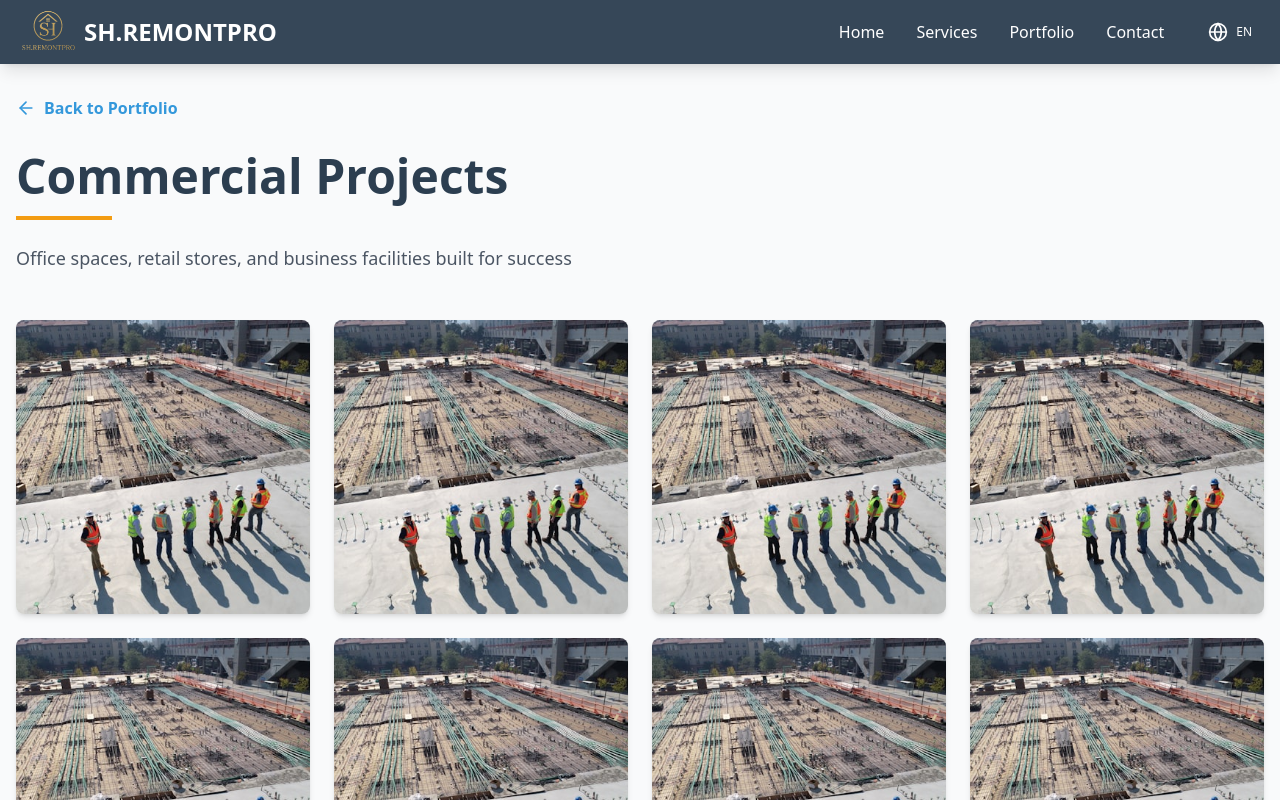
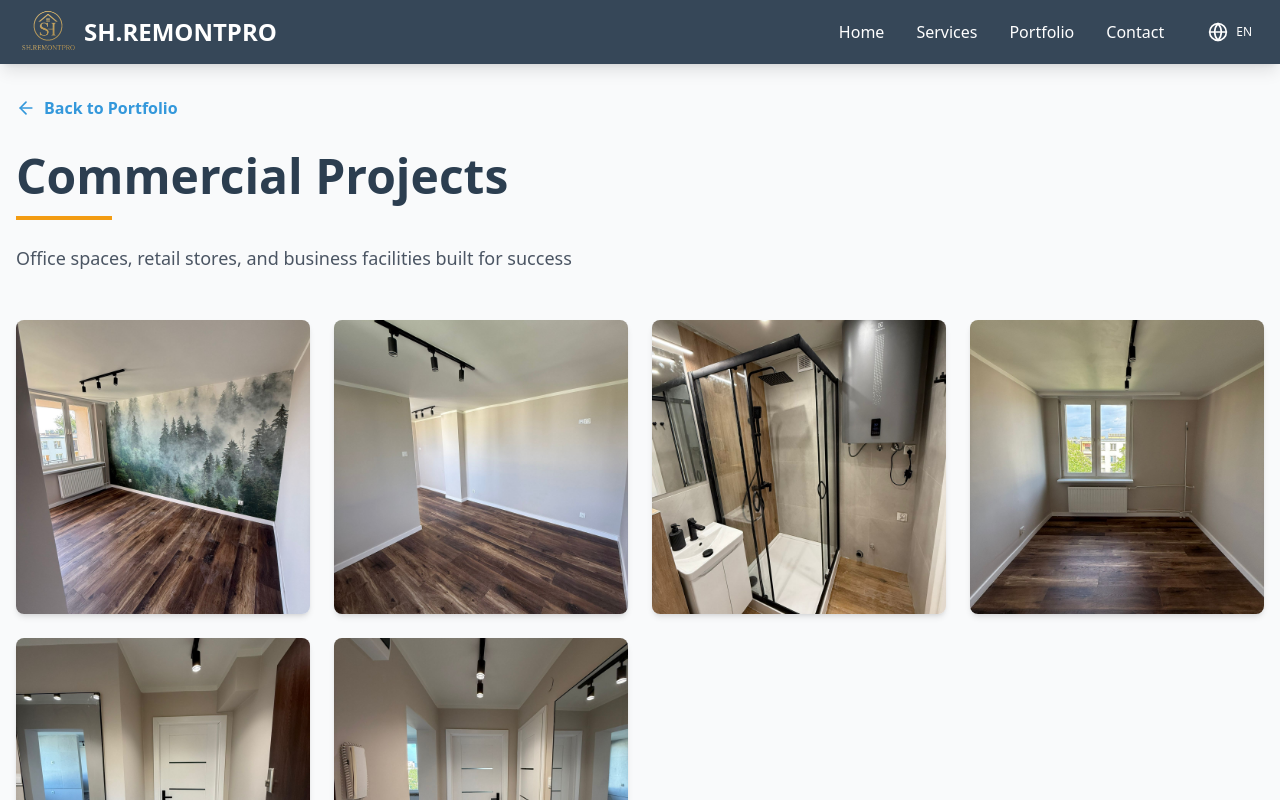
Before and after one commit to AlexBelz123/construction, a React (Vite) app: page /commercial in a window 1280 px wide. Shown: the top 800 px of the page. Built offline with nearby package versions, Linux system fonts and the light colour scheme.

Commit message:
updated footer

```diff
--- a/src/components/Footer.tsx
+++ b/src/components/Footer.tsx
@@ -6,10 +6,11 @@ export default function Footer() {
   const currentYear = new Date().getFullYear();
 
   const socialLinks = [
-    { icon: Facebook, href: '#', label: 'Facebook' },
-    { icon: Twitter, href: '#', label: 'Twitter' },
-    { icon: Instagram, href: '#', label: 'Instagram' },
-    { icon: Linkedin, href: '#', label: 'LinkedIn' },
+    {
+      icon: Instagram,
+      href: 'https://www.instagram.com/sh.remontpro?igsh=aThmZTJsOG13emo%3D&utm_source=qr',
+      label: 'Instagram',
+    },
   ];
 
   return (
@@ -34,7 +35,9 @@ export default function Footer() {
 
           {/* Quick Links */}
           <div>
-            <h4 className="text-lg font-semibold mb-4">{t('footer.quickLinks')}</h4>
+            <h4 className="text-lg font-semibold mb-4">
+              {t('footer.quickLinks')}
+            </h4>
             <ul className="space-y-2">
               {[
                 { name: t('nav.home'), href: 'home' },
@@ -56,7 +59,9 @@ export default function Footer() {
 
           {/* Social Media */}
           <div>
-            <h4 className="text-lg font-semibold mb-4">{t('footer.followUs')}</h4>
+            <h4 className="text-lg font-semibold mb-4">
+              {t('footer.followUs')}
+            </h4>
             <div className="flex space-x-4">
               {socialLinks.map((social) => {
                 const Icon = social.icon;
@@ -64,6 +69,8 @@ export default function Footer() {
                   <a
                     key={social.label}
                     href={social.href}
+                    target="_blank"
+                    referrerPolicy="no-referrer"
                     aria-label={social.label}
                     className="w-10 h-10 bg-[#3498DB] hover:bg-[#F39C12] rounded-full flex items-center justify-center transition-colors"
                   >
--- a/src/components/GalleryPage.tsx
+++ b/src/components/GalleryPage.tsx
@@ -1,9 +1,9 @@
-import { useParams, Link, useNavigate } from "react-router-dom";
-import { ArrowLeft } from "lucide-react";
-import { useState, useEffect } from "react";
-import { useTranslation } from "react-i18next";
-import Navigation from "./Navigation";
-import Footer from "./Footer";
+import { useParams, Link, useNavigate } from 'react-router-dom';
+import { ArrowLeft } from 'lucide-react';
+import { useState, useEffect } from 'react';
+import { useTranslation } from 'react-i18next';
+import Navigation from './Navigation';
+import Footer from './Footer';
 
 export default function GalleryPage() {
   const { assetType } = useParams<{ assetType: string }>();
@@ -17,42 +17,33 @@ export default function GalleryPage() {
     window.scrollTo(0, 0);
   }, []);
 
-  const galleryData: Record<string, { title: string; description: string; images: string[] }> = {
+  const galleryData: Record<
+    string,
+    { title: string; description: string; images: string[] }
+  > = {
     residential: {
       title: t('gallery.residential.title'),
       description: t('gallery.residential.description'),
-      images: Array(12).fill("/placeholder-image.jpg"),
+      images: Array.from({ length: 8 }, (_, i) => `/residential/${i + 1}.jpeg`),
     },
     commercial: {
       title: t('gallery.commercial.title'),
       description: t('gallery.commercial.description'),
-      images: Array(12).fill("/placeholder-image.jpg"),
+      images: Array.from({ length: 6 }, (_, i) => `/commercial/${i + 1}.jpeg`),
     },
     industrial: {
       title: t('gallery.industrial.title'),
       description: t('gallery.industrial.description'),
-      images: Array(12).fill("/placeholder-image.jpg"),
-    },
-    renovation: {
-      title: t('gallery.renovation.title'),
-      description: t('gallery.renovation.description'),
-      images: Array(12).fill("/placeholder-image.jpg"),
-    },
-    landscaping: {
-      title: t('gallery.landscaping.title'),
-      description: t('gallery.landscaping.description'),
-      images: Array(12).fill("/placeholder-image.jpg"),
-    },
-    infrastructure: {
-      title: t('gallery.infrastructure.title'),
-      description: t('gallery.infrastructure.description'),
-      images: Array(12).fill("/placeholder-image.jpg"),
+      images: Array.from({ length: 4 }, (_, i) => `/industrial/${i + 1}.jpeg`),
     },
   };
 
   const currentGallery = assetType ? galleryData[assetType] : null;
 
-  const handleMouseMove = (e: React.MouseEvent<HTMLDivElement>, index: number) => {
+  const handleMouseMove = (
+    e: React.MouseEvent<HTMLDivElement>,
+    index: number
+  ) => {
     const rect = e.currentTarget.getBoundingClientRect();
     const x = ((e.clientX - rect.left) / rect.width) * 100;
     const y = ((e.clientY - rect.top) / rect.height) * 100;
@@ -78,8 +69,13 @@ export default function GalleryPage() {
     return (
       <div className="min-h-screen bg-gray-50 flex items-center justify-center">
         <div className="text-center">
-          <h1 className="text-4xl font-bold text-[#2C3E50] mb-4">{t('gallery.notFound')}</h1>
-          <Link to="/" className="text-[#3498DB] hover:text-[#F39C12] transition-colors">
+          <h1 className="text-4xl font-bold text-[#2C3E50] mb-4">
+            {t('gallery.notFound')}
+          </h1>
+          <Link
+            to="/"
+            className="text-[#3498DB] hover:text-[#F39C12] transition-colors"
+          >
             {t('gallery.returnHome')}
           </Link>
         </div>
@@ -88,7 +84,7 @@ export default function GalleryPage() {
   }
 
   return (
-    <div className="min-h-screen bg-gray-50">
+    <div className="min-h-screen bg-gray-50 flex flex-col">
       <Navigation />
 
       <div className="pt-24 pb-20">
@@ -120,9 +116,12 @@ export default function GalleryPage() {
                 <div
                   className="absolute inset-0 transition-transform duration-100 ease-out"
                   style={{
-                    transform: hoveredIndex === index
-                      ? `scale(2) translate(${50 - mousePosition.x}%, ${50 - mousePosition.y}%)`
-                      : 'scale(1) translate(0, 0)',
+                    transform:
+                      hoveredIndex === index
+                        ? `scale(2) translate(${50 - mousePosition.x}%, ${
+                            50 - mousePosition.y
+                          }%)`
+                        : 'scale(1) translate(0, 0)',
                   }}
                 >
                   <img
@@ -136,6 +135,7 @@ export default function GalleryPage() {
           </div>
         </div>
       </div>
+      <div className="flex-1" />
 
       <Footer />
     </div>
--- a/src/components/Portfolio.tsx
+++ b/src/components/Portfolio.tsx
@@ -1,46 +1,31 @@
-import { Link } from "react-router-dom";
-import { ArrowRight } from "lucide-react";
-import { useTranslation } from "react-i18next";
+import { Link } from 'react-router-dom';
+import { ArrowRight } from 'lucide-react';
+import { useTranslation } from 'react-i18next';
 
 export default function Portfolio() {
   const { t } = useTranslation();
 
   const portfolioCategories = [
     {
-      slug: "residential",
+      slug: 'residential',
       title: t('portfolio.residential.title'),
       description: t('portfolio.residential.description'),
-      image: "https://images.unsplash.com/photo-1600585154340-be6161a56a0c?w=800&q=80",
+      image:
+        'https://images.unsplash.com/photo-1600585154340-be6161a56a0c?w=800&q=80',
     },
     {
-      slug: "commercial",
+      slug: 'commercial',
       title: t('portfolio.commercial.title'),
       description: t('portfolio.commercial.description'),
-      image: "https://images.unsplash.com/photo-1497366216548-37526070297c?w=800&q=80",
+      image:
+        'https://images.unsplash.com/photo-1497366216548-37526070297c?w=800&q=80',
     },
     {
-      slug: "industrial",
+      slug: 'industrial',
       title: t('portfolio.industrial.title'),
       description: t('portfolio.industrial.description'),
-      image: "https://images.unsplash.com/photo-1581094794329-c8112a89af12?w=800&q=80",
-    },
-    {
-      slug: "renovation",
-      title: t('portfolio.renovation.title'),
-      description: t('portfolio.renovation.description'),
-      image: "https://images.unsplash.com/photo-1503387762-592deb58ef4e?w=800&q=80",
-    },
-    {
-      slug: "landscaping",
-      title: t('portfolio.landscaping.title'),
-      description: t('portfolio.landscaping.description'),
-      image: "https://images.unsplash.com/photo-1558904541-efa843a96f01?w=800&q=80",
-    },
-    {
-      slug: "infrastructure",
-      title: t('portfolio.infrastructure.title'),
-      description: t('portfolio.infrastructure.description'),
-      image: "https://images.unsplash.com/photo-1590856029826-c7a73142bbf1?w=800&q=80",
+      image:
+        'https://images.unsplash.com/photo-1581094794329-c8112a89af12?w=800&q=80',
     },
   ];
 
```
